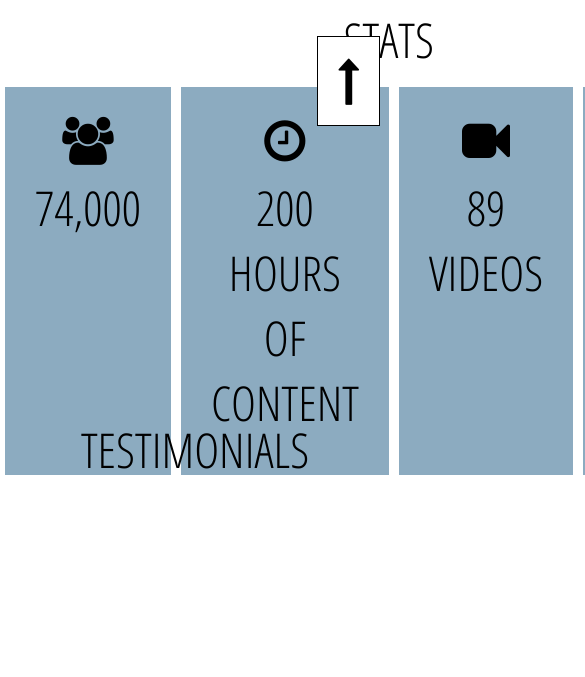
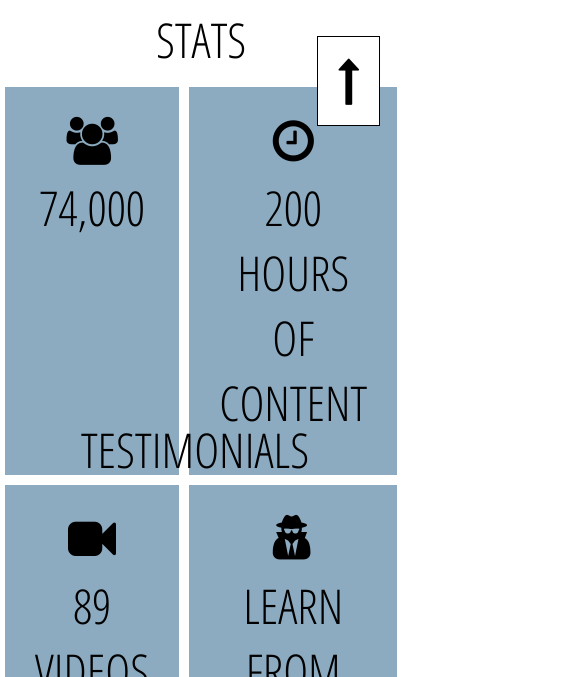
Before and after one commit to rachitkewl/CssCourseWithResponsiveness, a plain HTML site: page index.html in a window 390 px wide. Shown: the part 708-1385 px from the top of the page, 585 px wide, since content can reach past the window. Drawn offline with Linux system fonts and the light colour scheme.

Commit message:
responsiveness learnt: made stats section responsive

```diff
--- a/scss/style.scss
+++ b/scss/style.scss
@@ -161,8 +161,10 @@ body {
 }
 
 @media only screen and (max-width: 920px) {
-    .statslist {
-        grid-template-columns: 1fr 1fr;
-        grid-auto-rows: 1fr 1fr;
+    .container .stats {
+        .statslist {
+            grid-template-columns: 1fr 1fr;
+            grid-auto-rows: 1fr 1fr;
+        }
     }
 }
```
Also changed, not shown: css/style.css.
